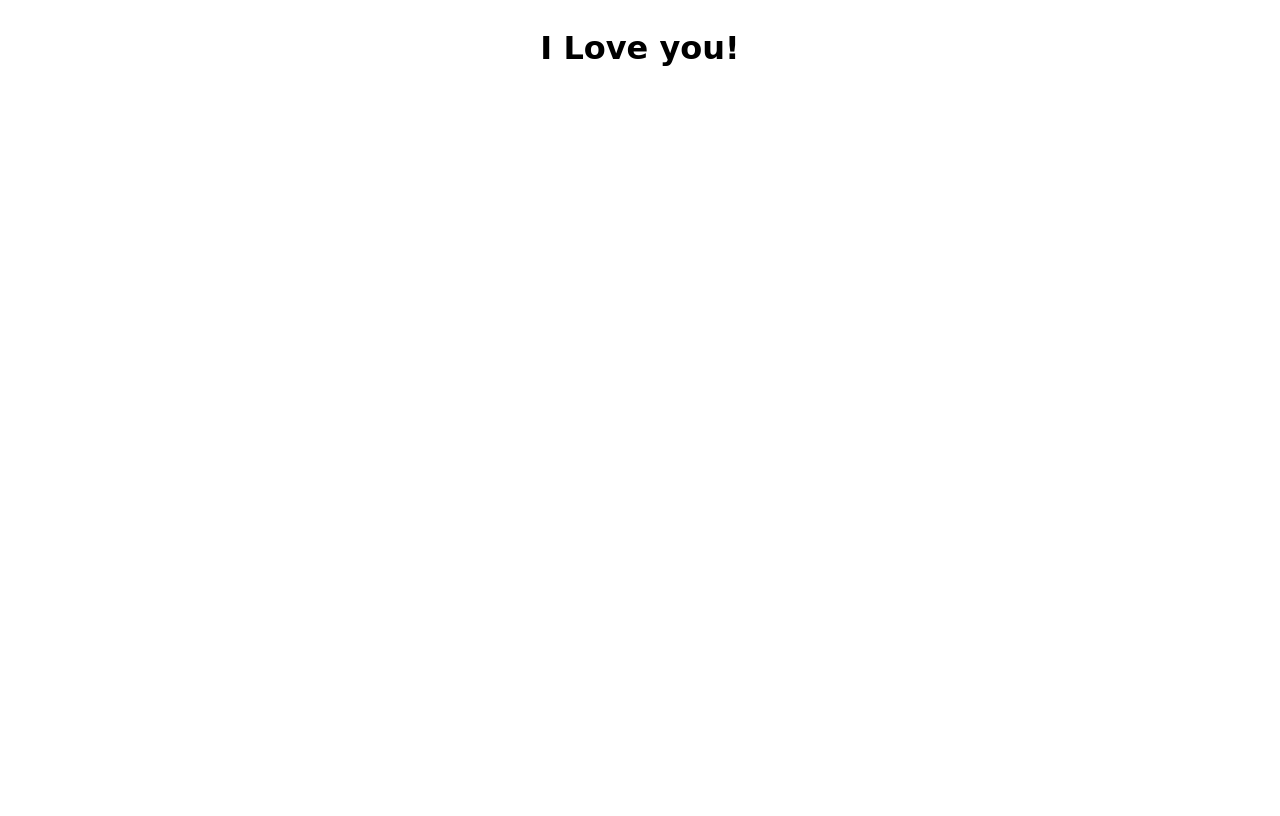
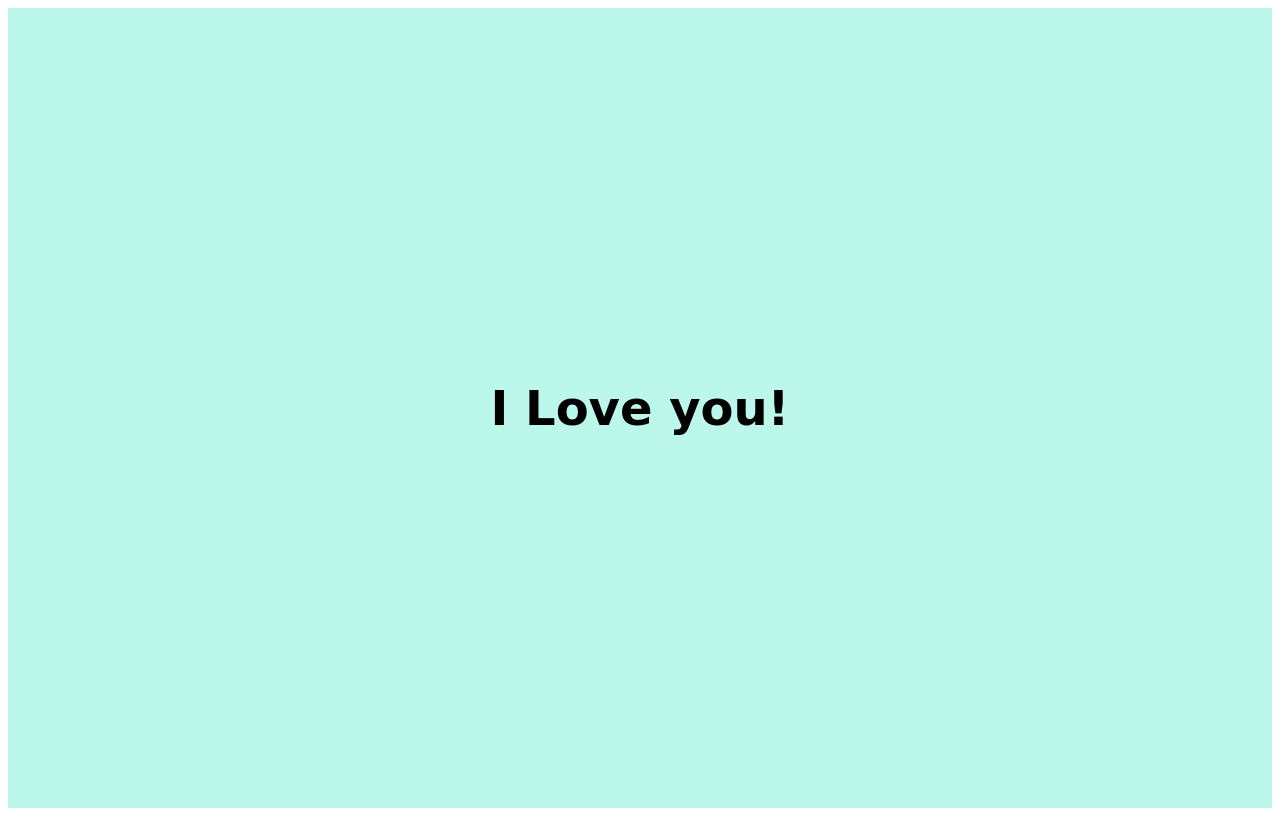
Before and after one commit to Joyatulya/Joyatulya.github.io, a plain HTML site: page index.html in a window 1280 px wide. Drawn offline with Linux system fonts and the light colour scheme.

Commit message:
Some styling

```diff
--- a/index.html
+++ b/index.html
@@ -7,13 +7,20 @@
       display: flex;
       justify-content: center;
       align-content: center;
+      background-color: rgb(187, 247, 234);
+    }
+
+    h1 {
+      margin: auto;
+      text-shadow: 2em;
+      font-size: 3em;
       font-family: cursive;
     }
   </style>
   <meta charset="UTF-8">
   <meta http-equiv="X-UA-Compatible" content="IE=edge">
   <meta name="viewport" content="width=device-width, initial-scale=1.0">
-  <title>Document</title>
+  <title>Love Website</title>
 </head>
 <body>
   <div>
```
